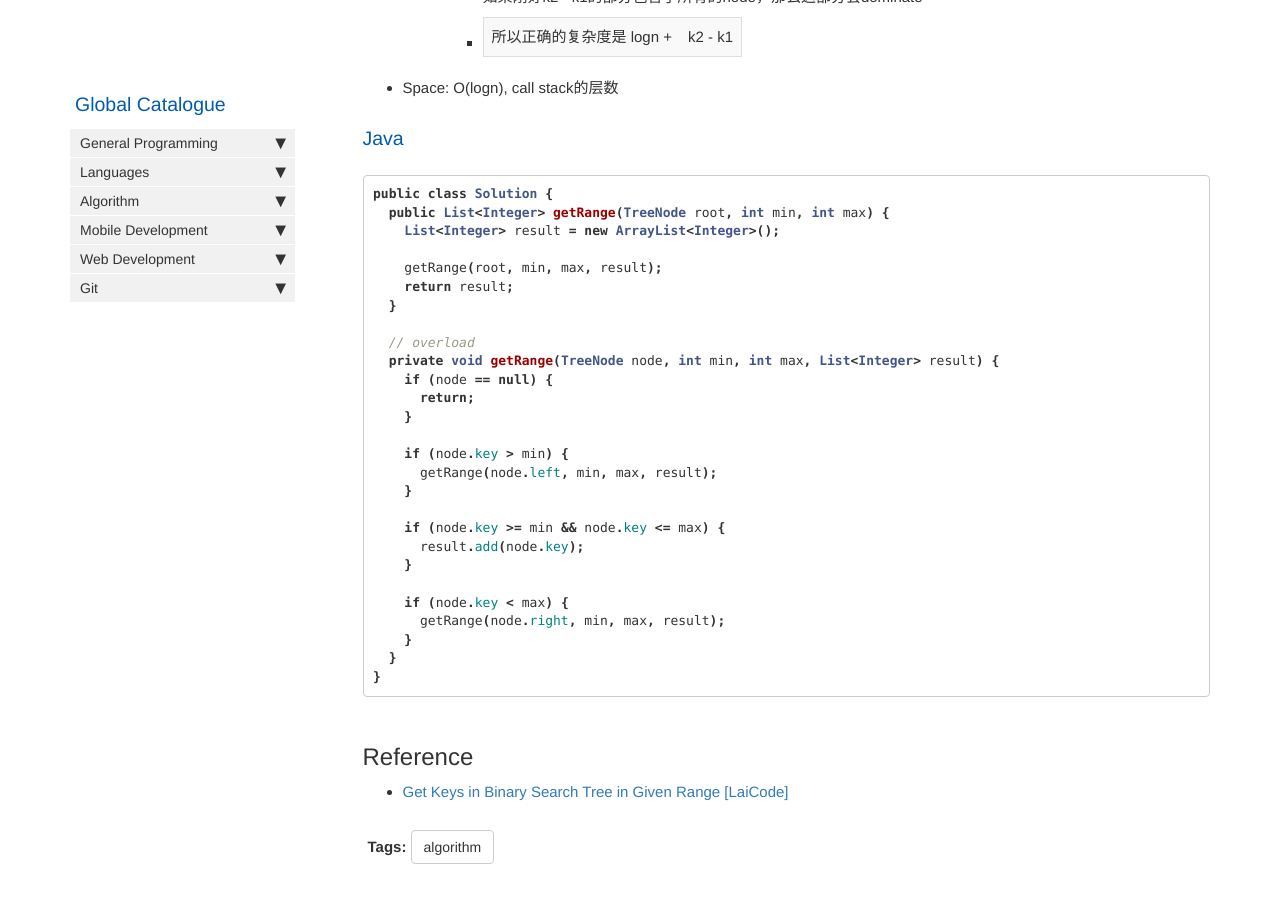
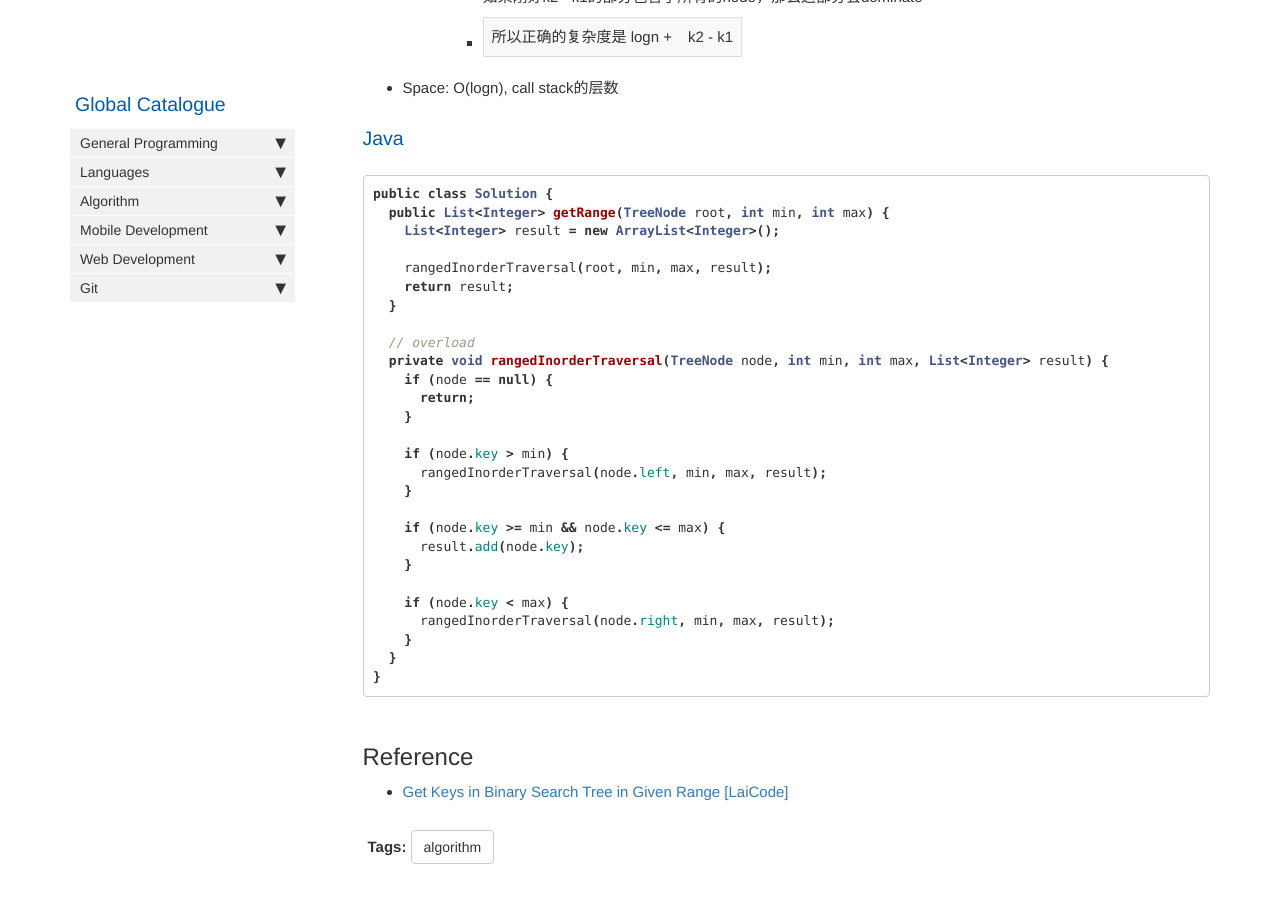
Before and after one commit to HungryOrc/hungryorc.github.io, a Jekyll site: the page built from pages/algorithm/algorithm_keys_in_certain_range_in_binary_search_tree.md, in a window 1280 px wide and 900 px high, scrolled down 1048 px. Built offline with Jekyll 4.4.1, drawn with Linux system fonts in a browser that asks for light colours; nearby versions of some CDN libraries; comment, search, counter and statistics services are not loaded.

Commit message:
Update algorithm_keys_in_certain_range_in_binary_search_tree.md

```diff
--- a/pages/algorithm/algorithm_keys_in_certain_range_in_binary_search_tree.md
+++ b/pages/algorithm/algorithm_keys_in_certain_range_in_binary_search_tree.md
@@ -48,18 +48,18 @@ public class Solution {
   public List<Integer> getRange(TreeNode root, int min, int max) {
     List<Integer> result = new ArrayList<Integer>();
 
-    getRange(root, min, max, result);
+    rangedInorderTraversal(root, min, max, result);
     return result;
   }
 
   // overload
-  private void getRange(TreeNode node, int min, int max, List<Integer> result) {
+  private void rangedInorderTraversal(TreeNode node, int min, int max, List<Integer> result) {
     if (node == null) {
       return;
     }
 
     if (node.key > min) {
-      getRange(node.left, min, max, result);
+      rangedInorderTraversal(node.left, min, max, result);
     }
 
     if (node.key >= min && node.key <= max) {
@@ -67,7 +67,7 @@ public class Solution {
     }
 
     if (node.key < max) {
-      getRange(node.right, min, max, result);
+      rangedInorderTraversal(node.right, min, max, result);
     }
   }
 }
```
